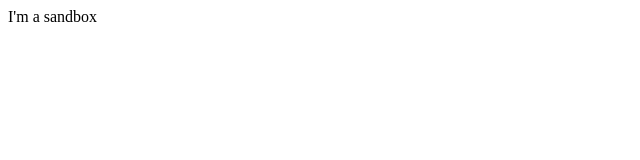
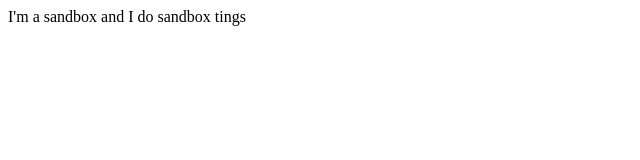
Before and after one commit to cedwards776/sandbox, a plain HTML site: page index.html in a window 1280 px wide. Shown: the whole page, without its empty margins (0-640 px from the left). Drawn offline with Linux system fonts and the light colour scheme.

Commit message:
1 file modified

```diff
--- a/index.html
+++ b/index.html
@@ -1,7 +1,8 @@
 <html>
-<head><title>Sandbox</title>
-</head>
-<body>
-I'm a sandbox
-</body>
+  <head>
+    <title>Sandbox</title>
+  </head>
+  <body>
+    I'm a sandbox and I do sandbox tings
+  </body>
 </html>
```
